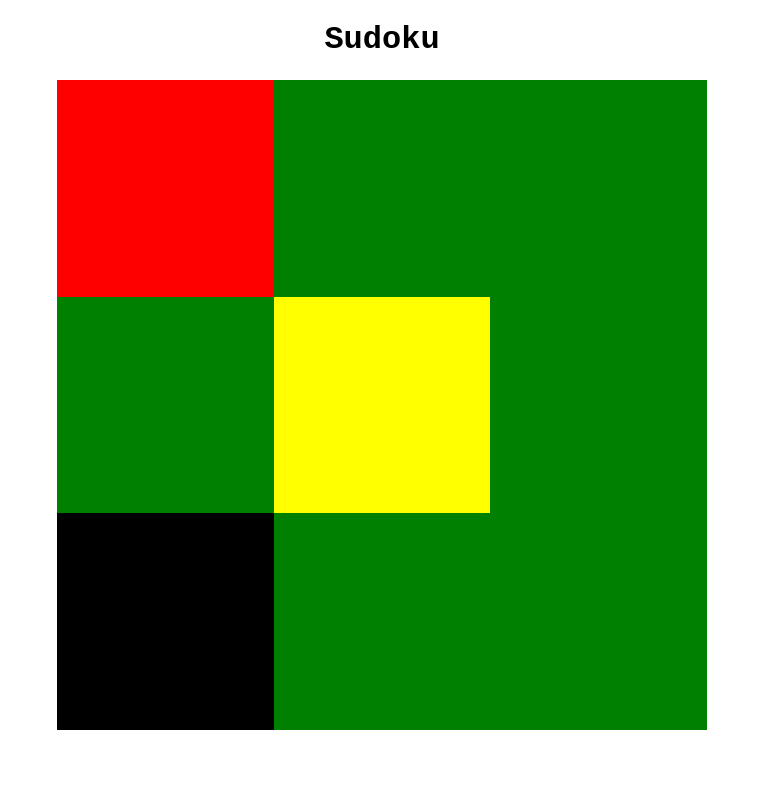
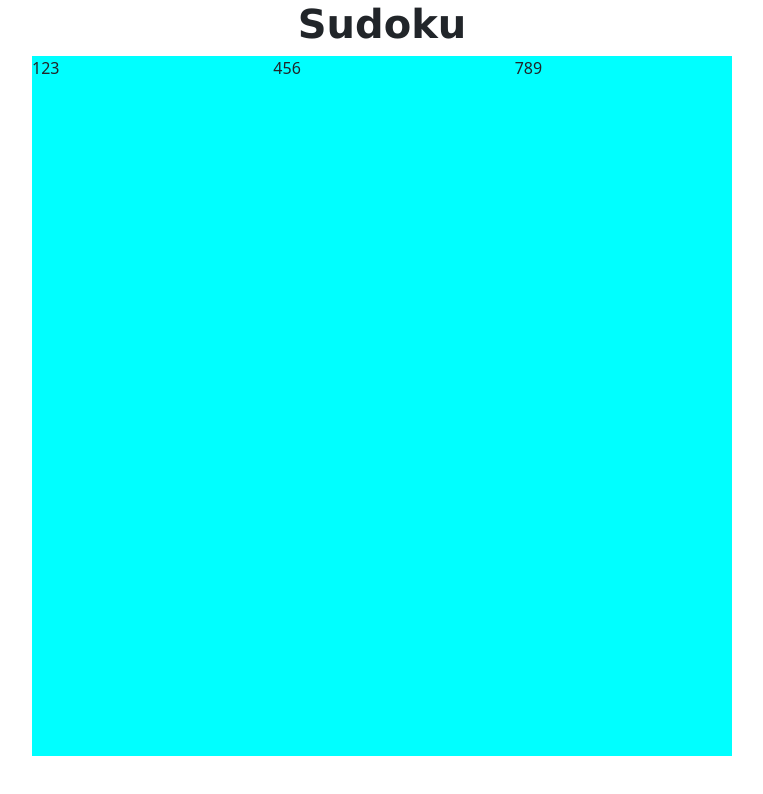
Before and after one commit to TryUnder/Sudoku, a plain HTML site: page Sudoku.html in a window 1280 px wide. Shown: the whole page, without its empty margins (258-1021 px from the left). Drawn offline with nearby package versions, Linux system fonts and the light colour scheme.

Commit message:
dostosowanie szablonu - dodanie bootstrapa - Hubert Lewowicki

```diff
--- a/Sudoku.html
+++ b/Sudoku.html
@@ -5,25 +5,27 @@
         <meta name="viewport" content="width=device-width initial-scale=1.0 user-scalable=no">
         <title>Sudoku</title>
         <link rel="stylesheet" href="sudoku.css">
+        <link href="https://cdn.jsdelivr.net/npm/bootstrap@5.3.2/dist/css/bootstrap.min.css" rel="stylesheet" integrity="sha384-T3c6CoIi6uLrA9TneNEoa7RxnatzjcDSCmG1MXxSR1GAsXEV/Dwwykc2MPK8M2HN" crossorigin="anonymous">
 
     </head>
     <body>
-        <h1 class="name">Sudoku</h1>
-        <div class="div-main">
-              <div class="row align-items-center">
-
-                <div class="main-11"></div>
-                <div class="main-12"></div>
-                <div class="main-13"></div>
+        <div class="container text-center">
+            <div class="row">
+                <h1 class="main-text">Sudoku</h1>
             </div>
-            <div class="main-21"></div>
-            <div class="main-22"></div>
-            <div class="main-23"></div>
-            <div class="main-31"></div>
-            <div class="main-32"></div>
-            <div class="main-33"></div>
-
         </div>
-
+        <div class="container-sudoku">
+            <div class="row">
+                    <div class="col">
+                        123
+                    </div>
+                    <div class="col">
+                        456
+                    </div>
+                    <div class="col">
+                        789
+                    </div>
+            </div>
+        </div>
     </body>
 </html>
--- a/sudoku.css
+++ b/sudoku.css
@@ -1,29 +1,12 @@
-.div-main{
-    width:650px;
-    height:650px;
+.main-text {
+    font-family: Verdana;
+    font-weight: 700;
+}
+
+.container-sudoku {
     margin-left: auto;
     margin-right: auto;
-    background-color: green;
+    height: 700px;
+    width: 700px;
+    background-color: aqua;
 }
-.name{
-    font-family: 'Courier New', Courier, monospace;
-    text-align: center;
-}
-.main-11{
-
-    width: calc(650px /3);
-    height:calc(650px /3);
-    background-color: red;
-}
-.main-12{
-    margin-left: calc(650px /3);
-    width: calc(650px /3);
-    height:calc(650px /3);
-    background-color: yellow;
-
-}
-.main-13{
-    width: calc(650px /3);
-    height:calc(650px /3);
-    background-color: black;
-}
```
